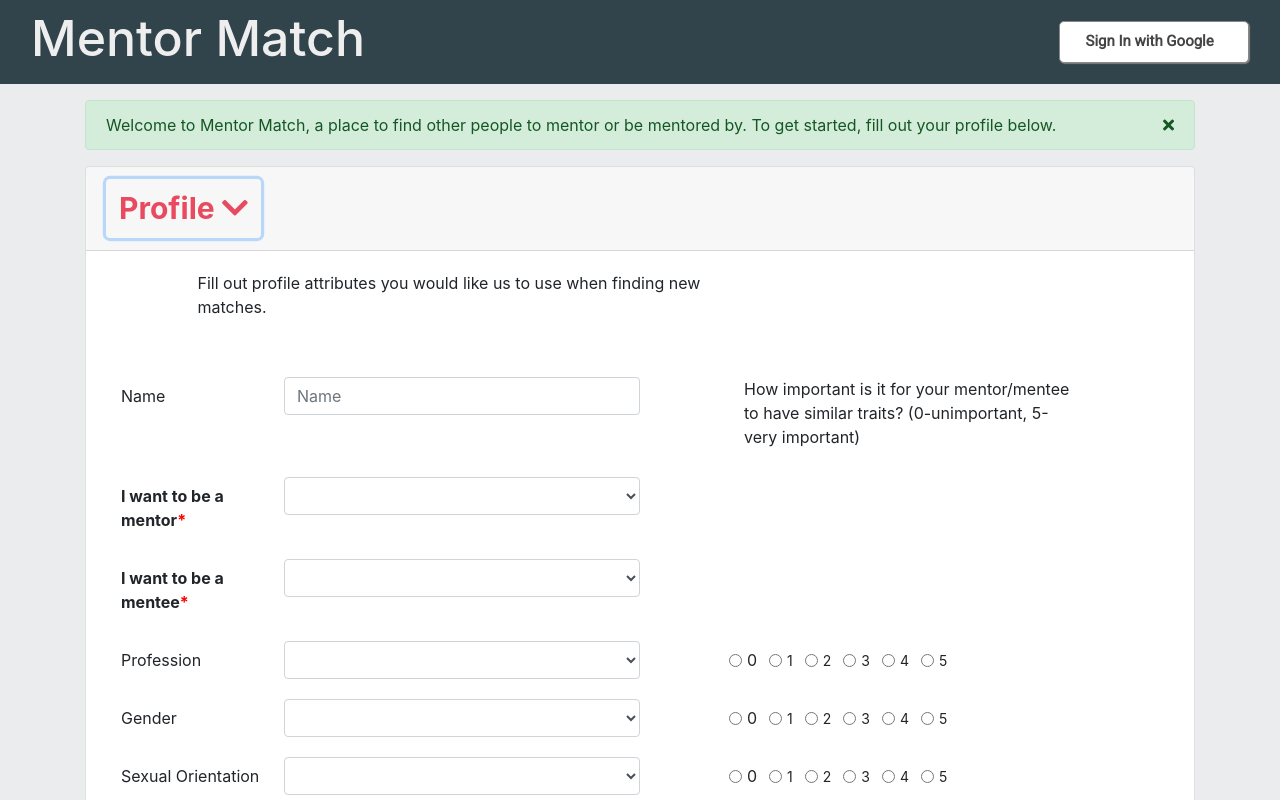
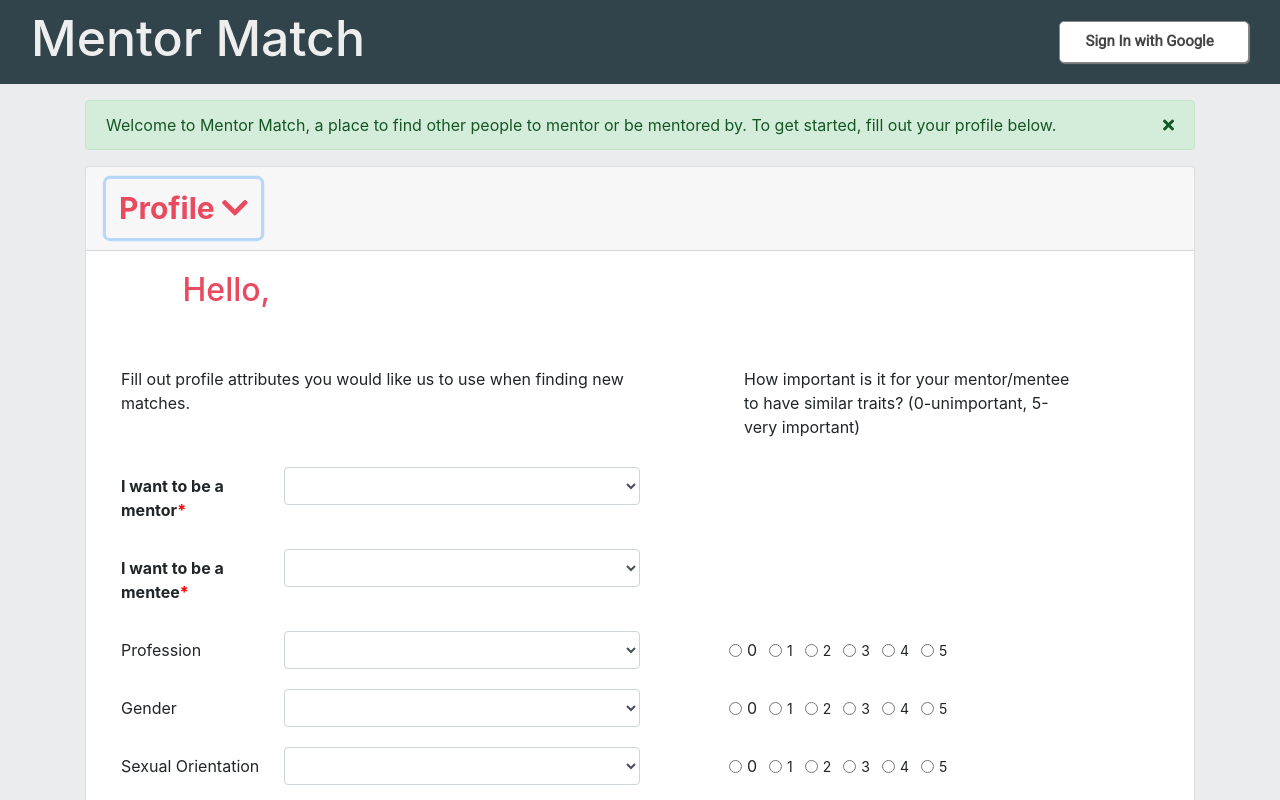
Before and after one commit to joshjohnson98/MentorMatch, a website: page client/index.html in a window 1280 px wide. Both pictures are taken after a click on the button "Profile". Shown: the top 800 px of the page. Drawn offline with nearby package versions, Linux system fonts and the light colour scheme; no server answers; a script that the page names is missing.

Commit message:
Removed editable name field

```diff
--- a/client/index.html
+++ b/client/index.html
@@ -49,16 +49,18 @@
             <div class="card-body">
               <div class= "row bottom-buffer-large" for= ProfileForm>
                 <div class="col-md-1"></div>
-                <label class="col-md-6">Fill out profile attributes you would like us to use when finding new matches.
-                </label>
+                <h2>Hello, {{detailedInfo.name.value}}</h2>
               </div>
 
               <form novalidate id = ProfileForm class="simple-form" >
                 <div class = "container">
                   <div class = "row bottom-buffer">
-                    <label for="NameInput" class="col-md-2 col-form-label">Name</label>
+                    <!-- <label for="NameInput" class="col-md-2 col-form-label">Name</label>
 
-                    <input type="text" ng-model = "detailedInfo.name.value" id="NameInput" class="form-control col-md-4" placeholder="Name">
+                    <input type="text" ng-model = "detailedInfo.name.value" id="NameInput" class="form-control col-md-4" placeholder="Name"> -->
+
+                    <label class="col-md-6">Fill out profile attributes you would like us to use when finding new matches.
+                    </label>
                     <div class = col-md-1></div>
                     <label class = "col-md-4">How important is it for your mentor/mentee to have similar traits? (0-unimportant, 5-very important)
                     </label>
--- a/client/js/controllers/formController.js
+++ b/client/js/controllers/formController.js
@@ -74,7 +74,8 @@ $("#mentorCheck").change(function() {
 
     }
   });
-  $("#mentorCheck").trigger("change");
+
+$("#mentorCheck").trigger("change");
 
 //shows extra boxes only if the firsts are checked
   $("#mentorStrength1check").change(function() {
```
